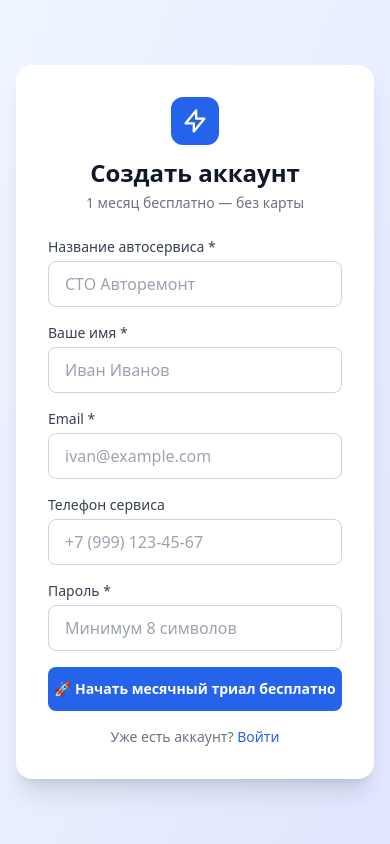
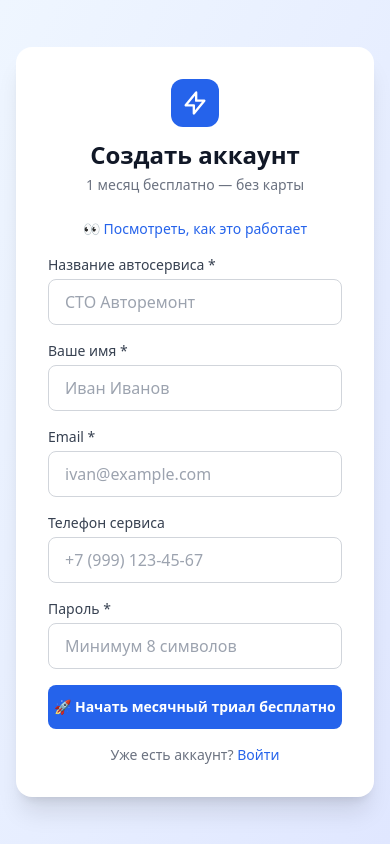
Before and after one commit to grandpashumor2-stack/MasterDeskRuBot, a FastAPI app: page /register in a window 390 px wide. Run offline with FastAPI, Linux system fonts and the light colour scheme; some libraries are stand-ins or nearby versions.

Commit message:
Add live demo preview to registration page: iframe on desktop, teaser link on mobile

```diff
--- a/backend/app/web/templates/register.html
+++ b/backend/app/web/templates/register.html
@@ -2,6 +2,10 @@
 {% block title %}Регистрация — AutoService AI{% endblock %}
 {% block body %}
 <div class="min-h-screen bg-gradient-to-br from-blue-50 to-indigo-100 flex items-center justify-center p-4">
+  <div class="w-full max-w-5xl flex flex-col lg:flex-row items-center gap-8">
+    <div class="hidden lg:block lg:w-1/2">
+      <iframe src="/demo" class="w-full h-[640px] rounded-2xl border-0 shadow-xl" loading="lazy" title="Демонстрация МастерДеск"></iframe>
+    </div>
   <div class="bg-white rounded-2xl shadow-xl w-full max-w-md p-8">
     <div class="text-center mb-6">
       <div class="w-12 h-12 bg-blue-600 rounded-xl flex items-center justify-center mx-auto mb-3">
@@ -10,6 +14,9 @@
       <h1 class="text-2xl font-bold text-gray-900">Создать аккаунт</h1>
       <p class="text-sm text-gray-500 mt-1">1 месяц бесплатно — без карты</p>
     </div>
+    <p class="lg:hidden text-center text-sm mb-4">
+      <a href="/demo" target="_blank" class="text-blue-600 hover:underline">👀 Посмотреть, как это работает</a>
+    </p>
     <div id="error-msg" class="hidden mb-4 p-3 bg-red-50 border border-red-200 text-red-700 rounded-lg text-sm"></div>
     <div id="success-msg" class="hidden mb-4 p-3 bg-green-50 border border-green-200 text-green-700 rounded-lg text-sm"></div>
     <form id="regForm" class="space-y-4">
@@ -48,6 +55,7 @@
       Уже есть аккаунт? <a href="/" class="text-blue-600 hover:underline">Войти</a>
     </p>
   </div>
+  </div>
 </div>
 <script>
 const _refParam = new URLSearchParams(window.location.search).get('ref'); if (_refParam) { document.getElementById('referral_code').value = _refParam; }
```
